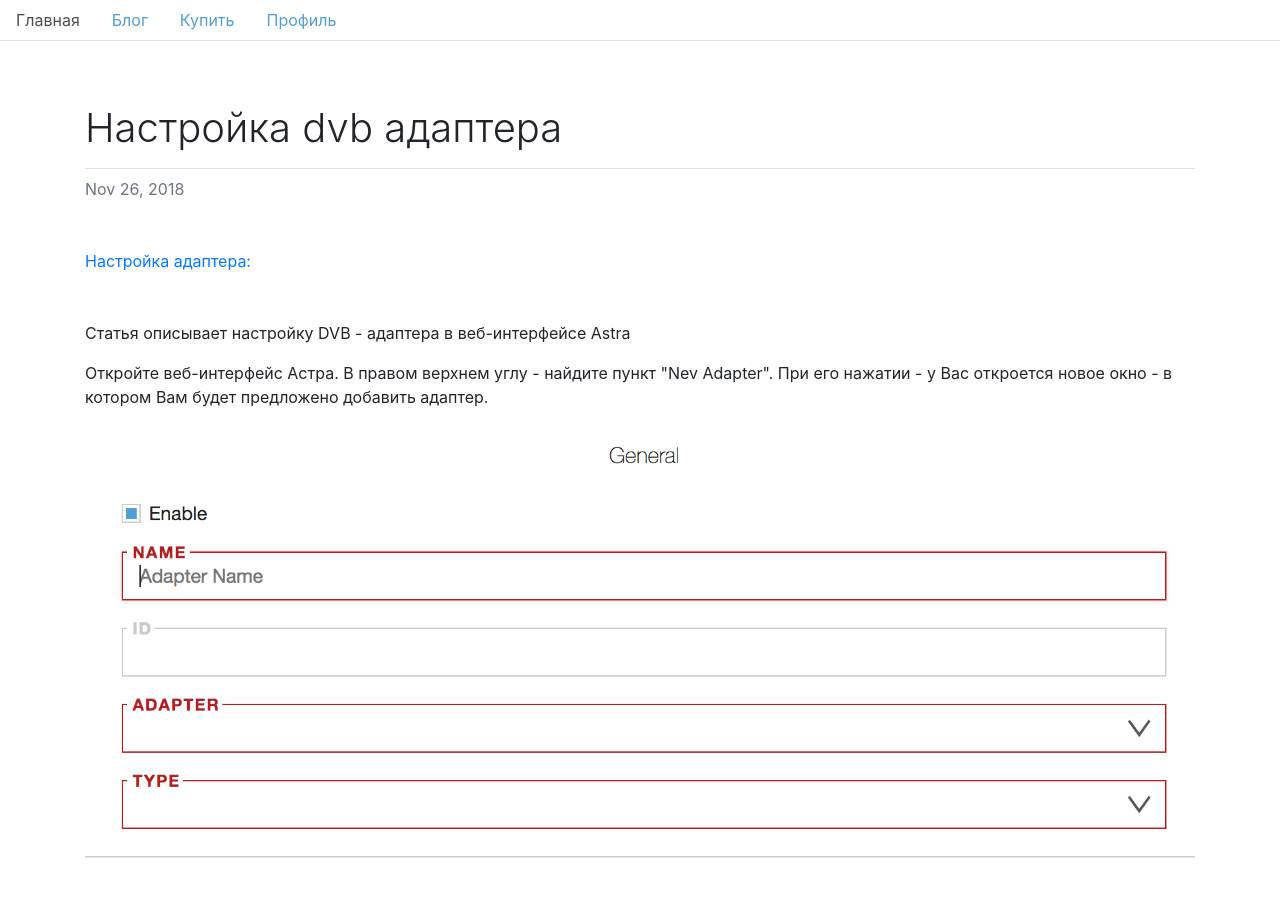
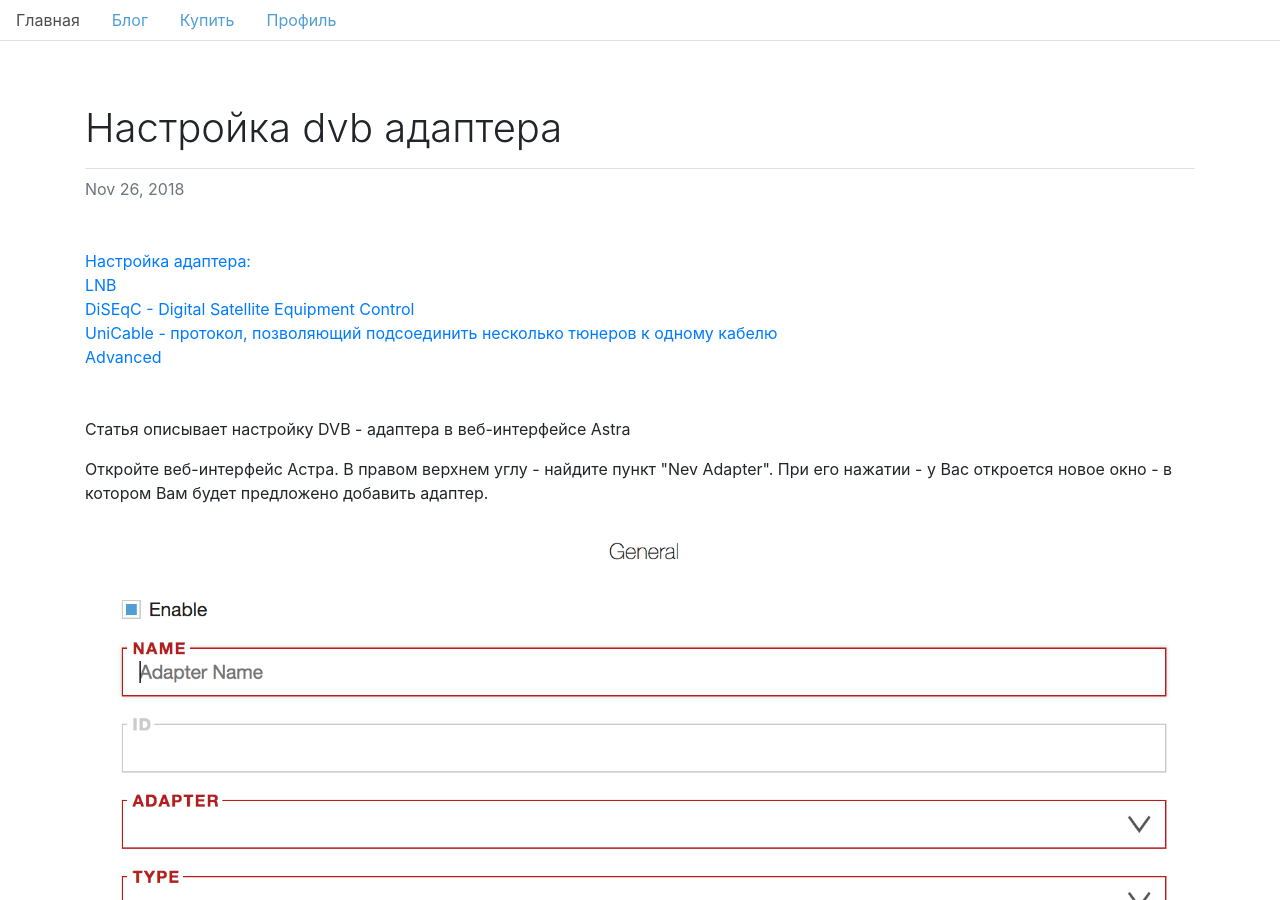
Before and after one commit to ramzes1401ss3/cesbo-www, a Jekyll site: the page built from ru/_posts/2018-11-26-set-dvb.md, in a window 1280 px wide and 900 px high. Built offline with Jekyll 4.4.1, drawn with Linux system fonts in a browser that asks for light colours.

Commit message:
Update 2018-11-26-set-dvb.md

```diff
--- a/ru/_posts/2018-11-26-set-dvb.md
+++ b/ru/_posts/2018-11-26-set-dvb.md
@@ -12,9 +12,9 @@
 
 ![Image](/assets/post-img/add-dvb.png){:class="img-fluid"}
 
-----
+
 ## Настройка адаптера:
----
+
 Описание полей:
 
  - NAME - имя адаптера - например "EUTELSAT W4 36E".
@@ -41,8 +41,7 @@
 
 перейдем на вкладку
 
----
-#### LNB
+## LNB
 
 Значения LNB по умолчанию: LOF1 - 9750 МГц, LOF2 - 10600 МГц, SLOF - 11700 МГц
 Для конвертеров с круговой поляризацией (например для 36°Е, 56°Е), необходимо установить во всех полях значения 10750 МГц
@@ -62,8 +61,8 @@
 
 перейдем на вкладку
 
-#### DiSEqC - Digital Satellite Equipment Control
----
+## DiSEqC - Digital Satellite Equipment Control
+
 ![Image](/assets/post-img/dvb-DiSEqC.png){:class="img-fluid"}
 
 DISEQC MODE - режим DiSEqC:
@@ -75,8 +74,8 @@
 
 В нашем случае - DiSEqC не используется и мы перейдем на следующую вкладку:
 
-#### UniСable - протокол, позволяющий подсоединить несколько тюнеров к одному кабелю
----
+## UniСable - протокол, позволяющий подсоединить несколько тюнеров к одному кабелю
+
 ![Image](/assets/post-img/dvb-Unicable.png){:class="img-fluid"}
 
 UNICABLE SLOT - Default: unicable disabled (по умолчанию выключен), возможные значения: 1 - 9
@@ -85,8 +84,7 @@
 
 В нашем случае - Unicable не используется и мы перейдем на следующую вкладку:
 
-#### Advanced
----
+## Advanced
 
 **MODULATION** - модуляция
 Default: Auto (по умолчанию)
```
